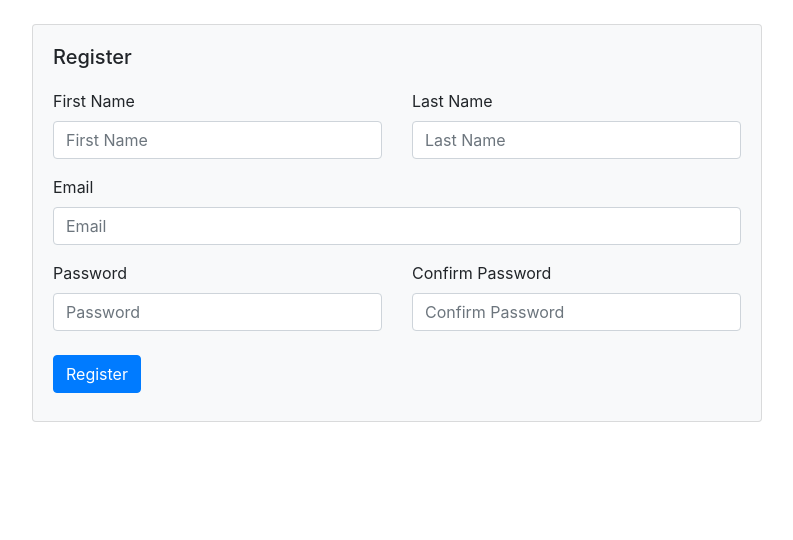
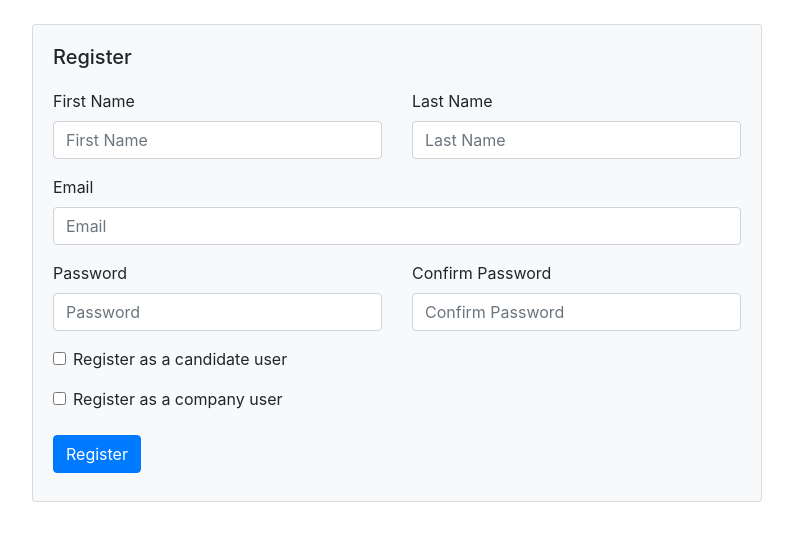
Before and after one commit to mitchellpottratz/JobSwipe-React, a React (Create React App) app: page /register in a window 1280 px wide. Shown: the top 540 px of the page, without its empty margins (243-1036 px from the left). Built offline with nearby package versions, Linux system fonts and the light colour scheme.

Commit message:
added checkboxes to the form

```diff
--- a/src/components/authentication/Register.js
+++ b/src/components/authentication/Register.js
@@ -12,9 +12,12 @@ class Register extends React.Component {
 			last_name: "",
 			email: "",
 			password: "",
-			confirm_password: ""
+			confirm_password: "",
+			is_candidate_user: "",
+			is_company_user: ""
 		}
 	}
+
 
 	render() {
 		return (
@@ -79,6 +82,22 @@ class Register extends React.Component {
 									</Col>
 								</Row>
 
+								<Form.Group>
+									<Form.Check
+										type="checkbox"
+										label="Register as a candidate user"
+										name="is_candidate_user"
+										/>
+  							</Form.Group>
+
+								<Form.Group>
+									<Form.Check
+										type="checkbox"
+										label="Register as a company user"
+										name="is_company_user"
+										/>
+  							</Form.Group>
+
 								<Button variant="primary" type="submit" className="mt-2">Register</Button>
 							</Form>
 
```
